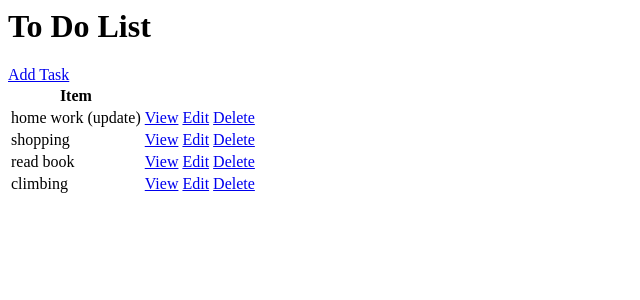
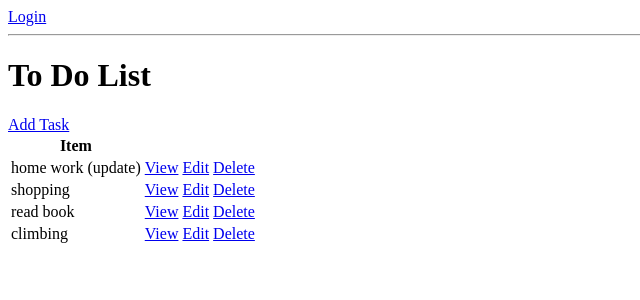
Before and after one commit to choihana/todolist, a Django app: page / in a window 1280 px wide. Shown: the top 300 px of the page, without its empty margins (0-640 px from the left). Run offline with Django 4.2, Linux system fonts and the light colour scheme; data comes from the database, SQL or seed files in the repository; both versions use the stored data as it was after the commit.

Commit message:
login, logout

```diff
--- /dev/null
+++ b/todo_list/base/templates/base/login.html
@@ -0,0 +1,6 @@
+<h1>Login</h1>
+<form method="POST">
+    {% csrf_token %}
+    {{form.as_p}}
+    <input type="submit" value="login">
+</form>
--- a/todo_list/base/templates/base/task_list.html
+++ b/todo_list/base/templates/base/task_list.html
@@ -1,3 +1,13 @@
+<!-- Login start -->
+{% if request.user.is_authenticated %}
+    <p>{{request.user}}</p>
+    <a href="{% url 'logout' %}">Logout</a>
+{% else %}
+    <a href="{% url 'login' %}">Login</a>
+{%endif%}
+<!-- Login end  -->
+
+<hr>
 <h1>To Do List</h1>
 <a href="{% url 'task-create'%}">Add Task</a>
 <table>
--- a/todo_list/base/urls.py
+++ b/todo_list/base/urls.py
@@ -1,11 +1,11 @@
+from django.contrib.auth.views import LogoutView
 from django.urls import path
-from .views import TaskList, TaskDetail, TaskCreate, TaskUpdate, TaskDelete
-
-
-
+from .views import TaskList, TaskDetail, TaskCreate, TaskUpdate, TaskDelete, CustomLoginView
 
 
 urlpatterns =[
+  path('login/', CustomLoginView.as_view(), name='login'),
+  path('logout/', LogoutView.as_view(next_page='tasks'), name='logout'),
   path('', TaskList.as_view(), name='tasks'),
   path('task/<int:pk>/', TaskDetail.as_view() , name='task'),
   path('task/create/',TaskCreate.as_view(), name='task-create'),
--- a/todo_list/base/views.py
+++ b/todo_list/base/views.py
@@ -5,7 +5,17 @@ from django.views.generic.list import ListView
 from django.views.generic.edit import CreateView, UpdateView, DeleteView
 from .models import Task
 from django.urls import reverse_lazy
+from django.contrib.auth.views import LoginView, LogoutView
 
+
+class CustomLoginView(LoginView):
+    template_name = 'base/login.html'
+    fields = '__all__'
+    redirect_authenticated_user = True
+
+    def get_success_url(self):
+        #login 성공 후 task-list 페이지로 이동
+        return reverse_lazy('tasks')
 
 class TaskList(ListView):
     model = Task
```
Also changed, not shown: todo_list/db.sqlite3.
